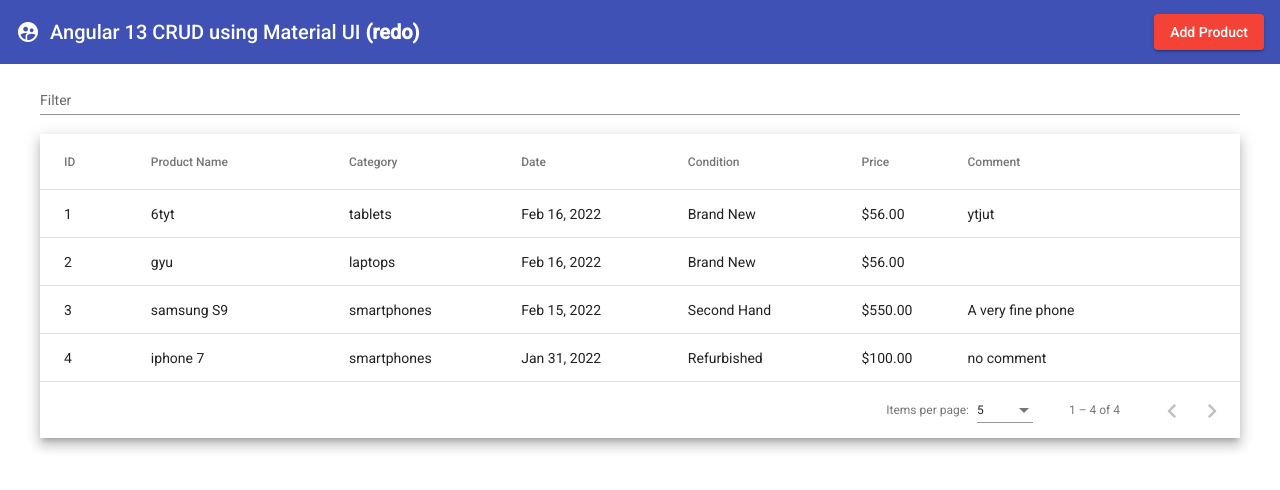
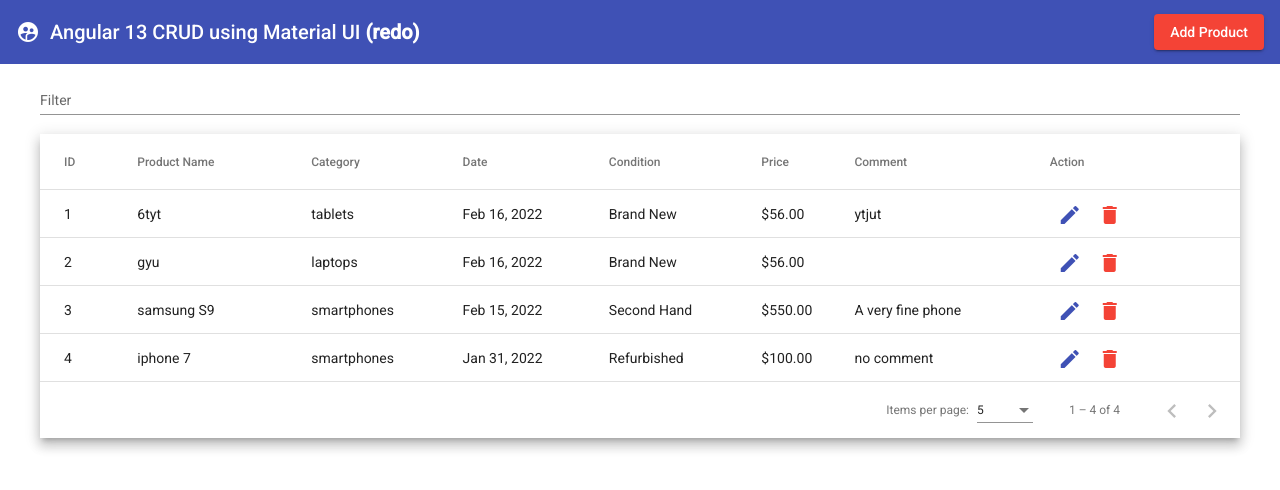
Before and after one commit to RaduHarangus/angular13CRUD-material-redo, an Angular app: page / in a window 1280 px wide. Shown: the top 490 px of the page. Built offline with nearby package versions, Linux system fonts and the light colour scheme; data requests are answered from the project's data file.

Commit message:
add action buttons in table

```diff
--- a/src/app/app.component.html
+++ b/src/app/app.component.html
@@ -55,6 +55,15 @@
         <td mat-cell *matCellDef="let row"> {{row.comment}} </td>
       </ng-container>
 
+      <!-- Actions Column -->
+      <ng-container matColumnDef="action">
+        <th mat-header-cell *matHeaderCellDef mat-sort-header> Action </th>
+        <td mat-cell *matCellDef="let row">
+          <button mat-icon-button><mat-icon color="primary">edit</mat-icon></button>
+          <button mat-icon-button><mat-icon color="warn">delete</mat-icon></button>
+        </td>
+      </ng-container>
+
       <tr mat-header-row *matHeaderRowDef="displayedColumns"></tr>
       <tr mat-row *matRowDef="let row; columns: displayedColumns;"></tr>
 
--- a/src/app/app.component.ts
+++ b/src/app/app.component.ts
@@ -13,7 +13,7 @@
 })
 export class AppComponent {
 
-  displayedColumns: string[] = ['id', 'productName', 'category', 'date', 'condition', 'price', 'comment'];
+  displayedColumns: string[] = ['id', 'productName', 'category', 'date', 'condition', 'price', 'comment', 'action'];
   dataSource!: MatTableDataSource<any>;
 
   @ViewChild(MatPaginator) paginator!: MatPaginator;
```
